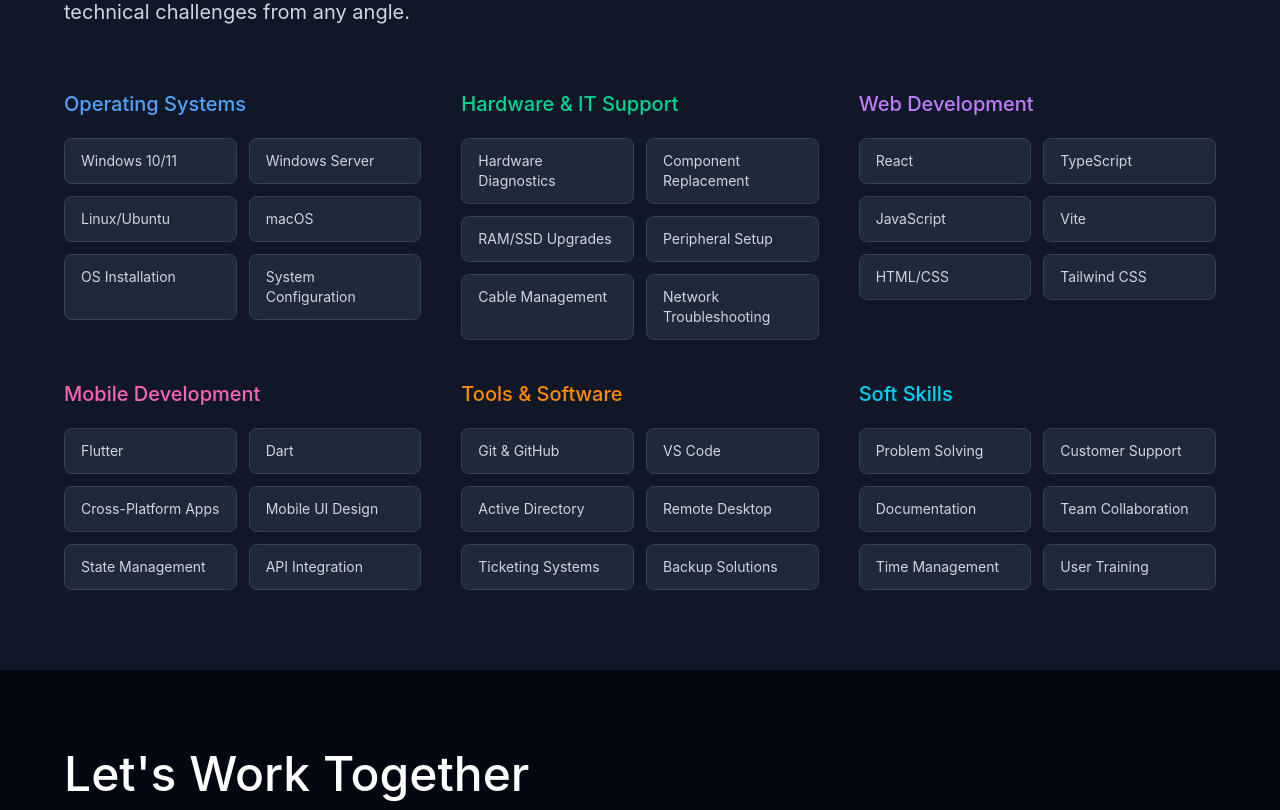
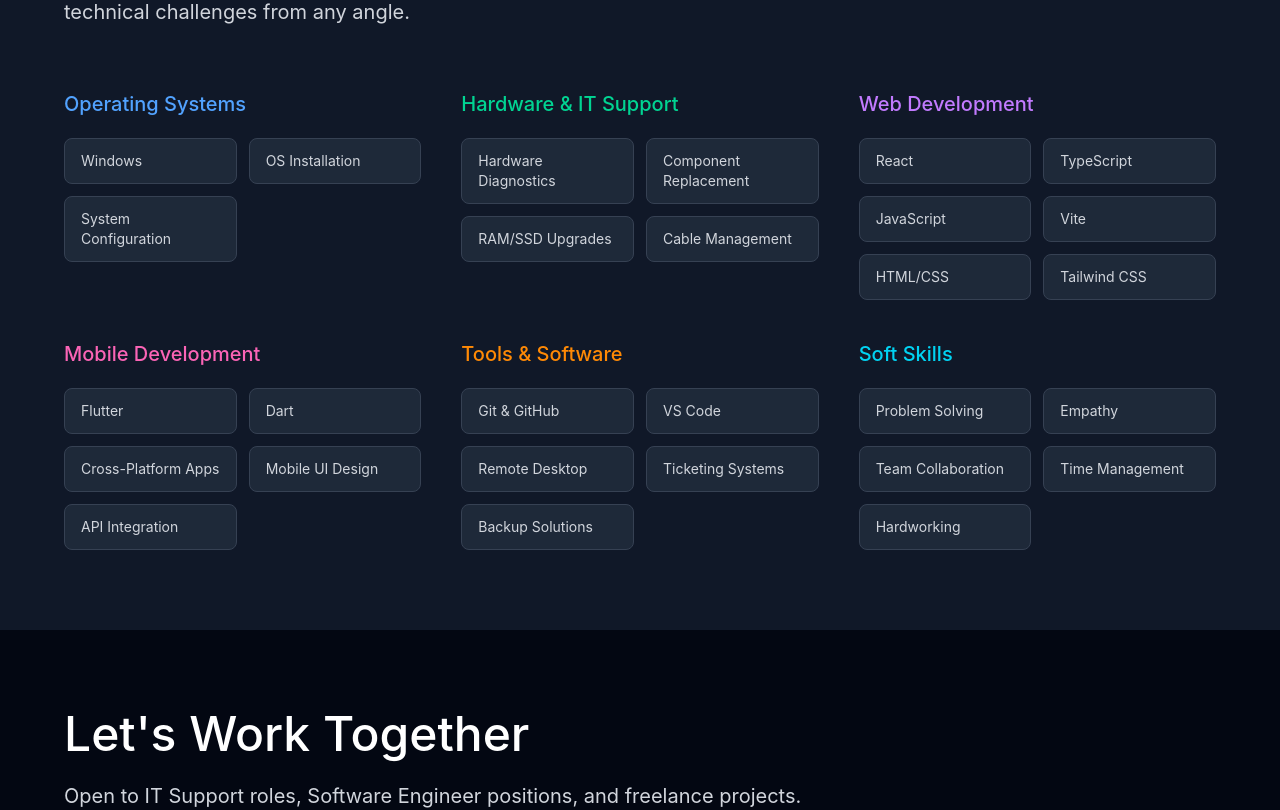
Before and after one commit to aintdelulu/Portfolio, a React (Vite) app: page / in a window 1280 px wide. Shown: the part 3440-4250 px from the top of the page. Built offline with nearby package versions, Linux system fonts and the light colour scheme.

Commit message:
Refined content: simplified skills and updated footer

```diff
--- a/src/app/components/Footer.tsx
+++ b/src/app/components/Footer.tsx
@@ -61,7 +61,7 @@
 
         <div className="border-t border-gray-800 pt-8 text-center text-gray-400">
           <p className="flex items-center justify-center gap-2">
-            Made with <Heart className="w-4 h-4 text-red-500 fill-current" /> by Edgar Carandang © 2026
+            All rights reserved by Edgar Carandang © 2026
           </p>
         </div>
       </div>
--- a/src/app/components/Projects.tsx
+++ b/src/app/components/Projects.tsx
@@ -180,7 +180,7 @@
       {
         title: "OS Deployment & Integration",
         description: "Experienced in deploying and configuring operating systems including Windows 10/11 and Linux distros. Managed OS installations, driver updates, and system configuration for multiple machines.",
-        tech: ["Windows 10/11", "Linux/Ubuntu", "OS Installation", "System Config"],
+        tech: ["Windows", "OS Installation", "System Config"],
         github: "",
         live: "",
         category: "IT Support"
--- a/src/app/components/Skills.tsx
+++ b/src/app/components/Skills.tsx
@@ -5,12 +5,12 @@
     {
       category: "Operating Systems",
       color: "text-blue-400",
-      skills: ["Windows 10/11", "Windows Server", "Linux/Ubuntu", "macOS", "OS Installation", "System Configuration"]
+      skills: ["Windows", "OS Installation", "System Configuration"]
     },
     {
       category: "Hardware & IT Support",
       color: "text-emerald-400",
-      skills: ["Hardware Diagnostics", "Component Replacement", "RAM/SSD Upgrades", "Peripheral Setup", "Cable Management", "Network Troubleshooting"]
+      skills: ["Hardware Diagnostics", "Component Replacement", "RAM/SSD Upgrades", "Cable Management"]
     },
     {
       category: "Web Development",
@@ -20,17 +20,17 @@
     {
       category: "Mobile Development",
       color: "text-pink-400",
-      skills: ["Flutter", "Dart", "Cross-Platform Apps", "Mobile UI Design", "State Management", "API Integration"]
+      skills: ["Flutter", "Dart", "Cross-Platform Apps", "Mobile UI Design", "API Integration"]
     },
     {
       category: "Tools & Software",
       color: "text-orange-400",
-      skills: ["Git & GitHub", "VS Code", "Active Directory", "Remote Desktop", "Ticketing Systems", "Backup Solutions"]
+      skills: ["Git & GitHub", "VS Code", "Remote Desktop", "Ticketing Systems", "Backup Solutions"]
     },
     {
       category: "Soft Skills",
       color: "text-cyan-400",
-      skills: ["Problem Solving", "Customer Support", "Documentation", "Team Collaboration", "Time Management", "User Training"]
+      skills: ["Problem Solving", "Empathy", "Team Collaboration", "Time Management", "Hardworking"]
     }
   ];
 
```
